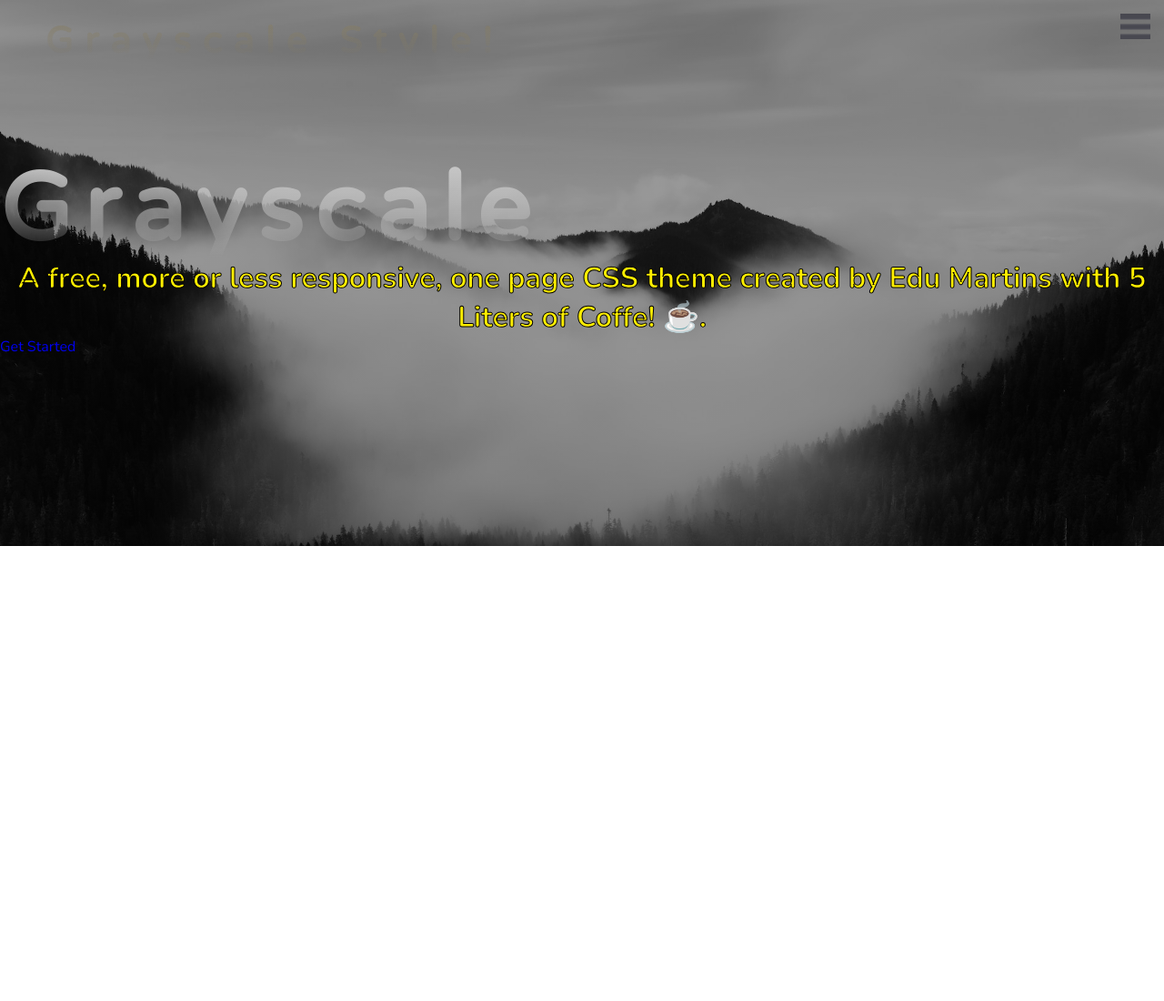
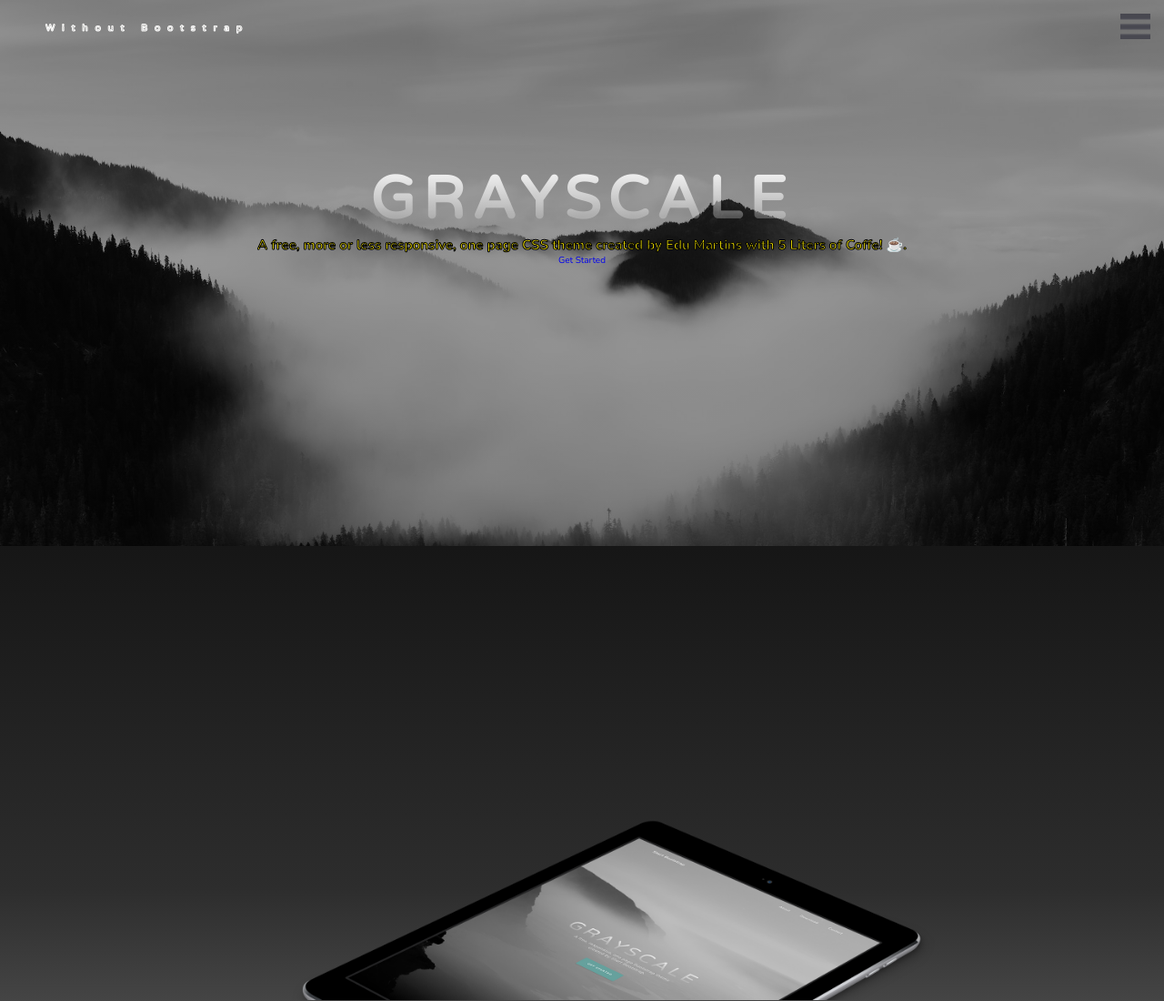
Before and after one commit to razigami/grayscalechallenge, a plain HTML site: page index.html in a window 1280 px wide. Shown: the whole page at 91% size. Before the commit the page ends 800 px from the top, so only its background shows below. Drawn offline with nearby package versions, Linux system fonts and the light colour scheme.

Commit message:
Adicionado section about

```diff
--- a/css/banner.css
+++ b/css/banner.css
@@ -7,3 +7,24 @@
     background-attachment: scroll;
     background-size: cover;
 }
+.masthead {
+    margin-top: -320px;
+    text-align: center;
+}
+.masthead h1 {
+    font-family: 'Varela Round';
+    letter-spacing: 0.8rem;
+    background: -webkit-linear-gradient(rgb(255, 255, 255), rgba(255, 255, 255, 0));
+    -webkit-text-fill-color: transparent;
+    -webkit-background-clip: text;
+      font-size: 6.5rem;
+      /* line-height: 6.5rem; */
+      letter-spacing: 0.8rem;
+}
+.masthead h2 {
+        color: rgb(255, 238, 0);
+        font-size: 1.5rem;
+        padding: 0 10% 0 10%;
+        -webkit-text-stroke-width: 1px;
+        -webkit-text-stroke-color: #000;
+}
--- a/css/header.css
+++ b/css/header.css
@@ -9,14 +9,14 @@
 }
 .title {
     font-family: 'Varela Round';
-    font-size: 2.5rem;
-    line-height: 2.5rem;
     letter-spacing: 0.8rem;
     padding-top: 25px;
     padding-left: 50px;
     background: -webkit-linear-gradient(rgba(134, 125, 99, 0.9), rgba(17, 15, 15, 0));
     -webkit-text-fill-color: transparent;
     -webkit-background-clip: text;
+    -webkit-text-stroke-width: 1px;
+    -webkit-text-stroke-color: rgb(255, 255, 255);
 }
 
 #check {
--- /dev/null
+++ b/css/images.css
@@ -0,0 +1,14 @@
+.images {
+    height: 400px;
+    width: 100%;
+    padding-top: 10rem;
+    background: linear-gradient(to bottom, #161616 0%, rgba(22, 22, 22, 0.9) 75%, rgba(22, 22, 22, 0.8) 100%);
+    position: absolute;
+
+}
+.ipad {
+    position: absolute;
+    height: 200px;
+    bottom: 1px;
+    left: 25%;
+}
--- a/css/index.css
+++ b/css/index.css
@@ -1,33 +1,10 @@
 @import './header.css';
 @import './banner.css';
+@import './images.css';
 * {
     margin: 0;
     padding: 0;
     text-decoration: none;
     font-family: nunito;
+    font-size: 10px;
 }
-.masthead {
-
-
-    margin-top: -320px;
-}
-.masthead h1 {
-    font-family: 'Varela Round';
-    letter-spacing: 0.8rem;
-    background: -webkit-linear-gradient(rgba(200, 200, 200, 1), rgba(200, 200, 200, 0));
-    -webkit-text-fill-color: transparent;
-    -webkit-background-clip: text;
-  }
-  .masthead h1 {
-      font-size: 6.5rem;
-      line-height: 6.5rem;
-      letter-spacing: 0.8rem;
-    }
-    .masthead h2 {
-        color: rgb(255, 238, 0);
-        font-size: 2rem;
-        text-align: center;
-        -webkit-text-stroke-width: 1px; /* largura da borda */
-        -webkit-text-stroke-color: #000; /* cor da borda */
-    }
-  }
--- a/index.html
+++ b/index.html
@@ -13,7 +13,7 @@
 <body>
   <div class="banner">
     <nav class="header">
-     <h1 class="title">Grayscale Style!</h1>
+     <h1 class="title">Without Bootstrap</h1>
       <input type="checkbox" id="check">
      <label for="check" class="icone"><img src="./assets/icone.png" alt=""></label>
      <div class="barra">
@@ -26,11 +26,14 @@
     </nav>
     <div class="masthead">
       <div>
-          <h1>Grayscale</h1>
+          <h1>GRAYSCALE</h1>
           <h2>A free, more or less responsive, one page CSS theme created by Edu Martins with 5 Liters of Coffe! ☕️.</h2>
           <a href="#about">Get Started</a>
       </div>
     </div>
   </div>
+  <div class="images">
+    <img class="ipad" src="./assets/ipad.png" alt="ipad">
+  </div>
 </body>
 </html>
```
Also changed, not shown: 1 other file.
